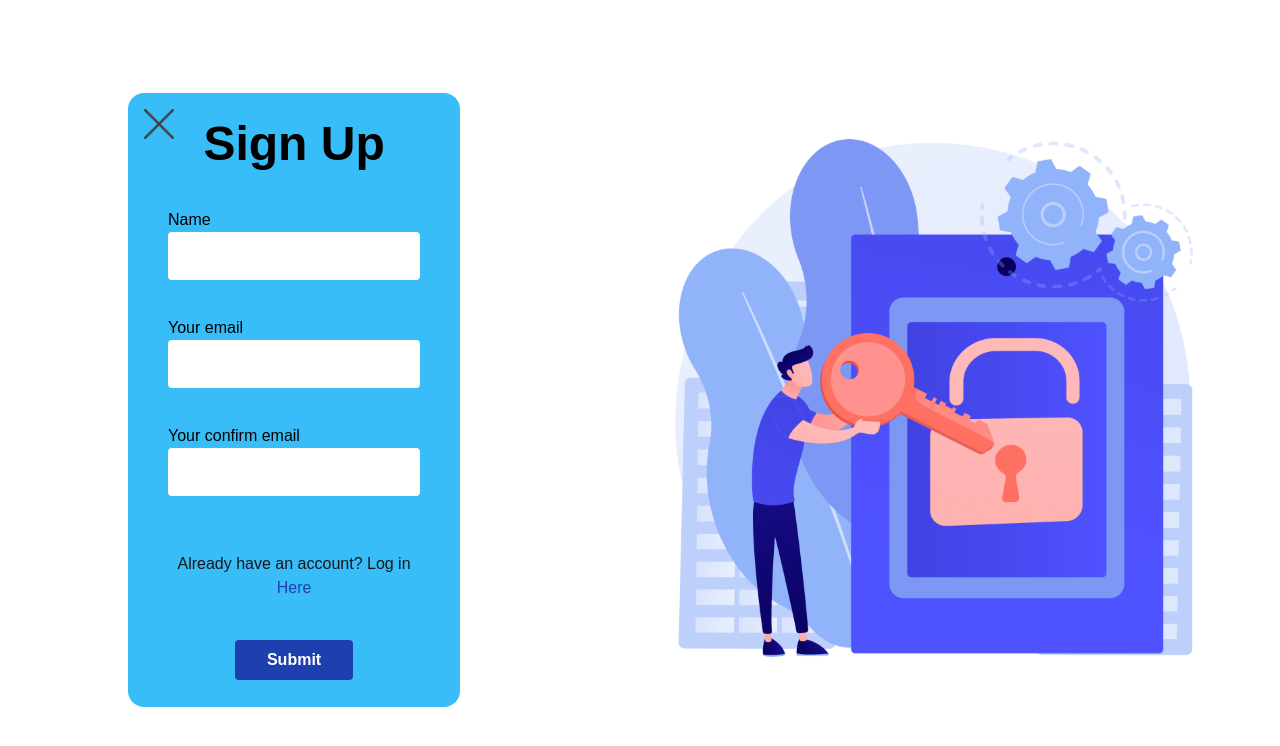
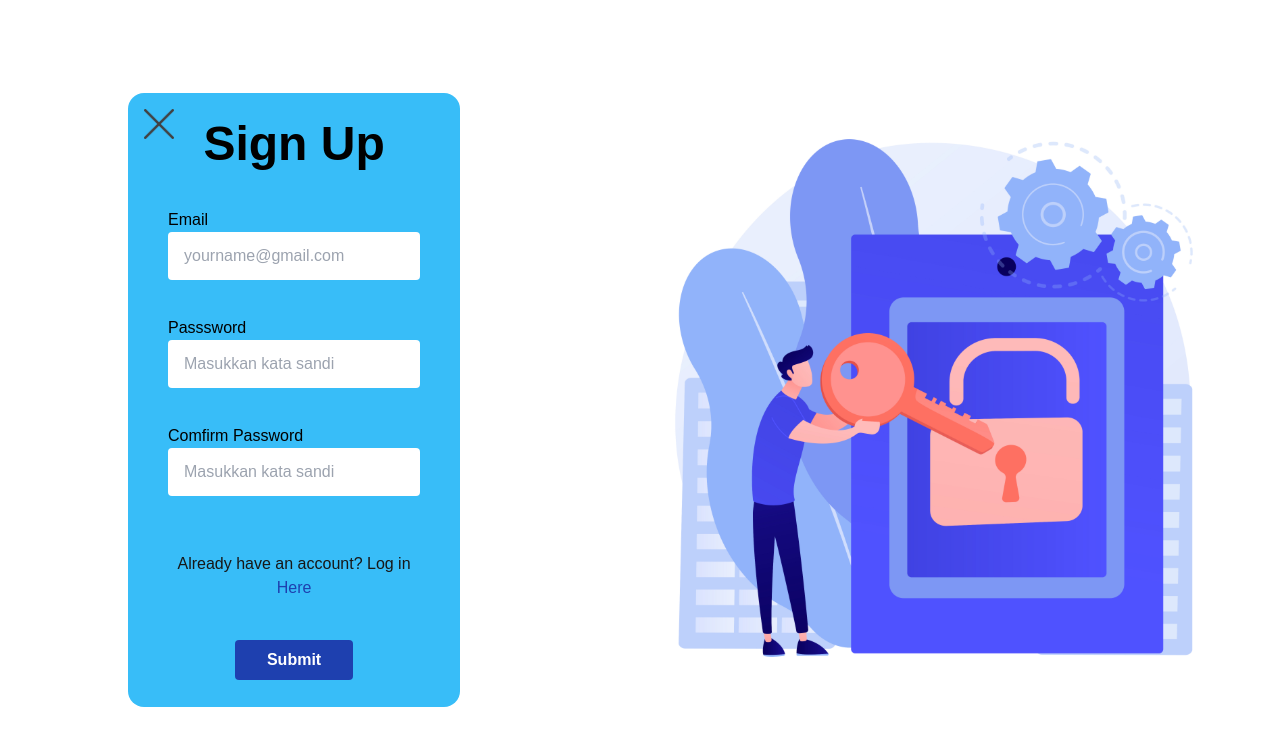
Before and after one commit to JyothiRadhaNanda/Dimata_Aiso, a Next.js app: page /component/signup_page/signup in a window 1280 px wide. Shown: the top 746 px of the page. Built offline with nearby package versions, Linux system fonts and the light colour scheme.

Commit message:
(update)
small update

```diff
--- a/src/pages/component/login_page/loginPage.tsx
+++ b/src/pages/component/login_page/loginPage.tsx
@@ -23,17 +23,17 @@ export default function loginPageSection() {
             Login
           </p>
           <div className="flex flex-col mb-10">
-            <p className="text-black text-start">Name</p>
+            <p className="text-black text-start">Email</p>
             <input
               className="rounded bg-white text-black py-3 px-4 w-full mb-4"
               type="email"
-              placeholder=""
+              placeholder="yourname@gmail.com"
             ></input>
-            <p className="text-black mt-5 text-start">Your email</p>
+            <p className="text-black mt-5 text-start">Password</p>
             <input
               className="rounded bg-white text-black py-3 px-4 w-full mb-4"
-              type="text"
-              placeholder=""
+              type="password"
+              placeholder="Masukkan kata sandi"
             ></input>
           </div>
           <div className="mb-10">
--- a/src/pages/component/signup_page/signup.tsx
+++ b/src/pages/component/signup_page/signup.tsx
@@ -22,23 +22,23 @@ export default function SignUpPageSection() {
             Sign Up
           </p>
           <div className="flex flex-col mb-10">
-            <p className="text-black text-start">Name</p>
+            <p className="text-black text-start">Email</p>
             <input
-              className="rounded bg-white text-white py-3 px-4 w-full mb-4"
+              className="rounded bg-white text-black py-3 px-4 w-full mb-4"
               type="email"
-              placeholder=""
+              placeholder="yourname@gmail.com"
             ></input>
-            <p className="text-black mt-5 text-start">Your email</p>
+            <p className="text-black mt-5 text-start">Passsword</p>
             <input
-              className="rounded bg-white py-3 px-4 w-full mb-4"
-              type="text"
-              placeholder=""
+              className="rounded bg-white py-3 text-black px-4 w-full mb-4"
+              type="password"
+              placeholder="Masukkan kata sandi"
             ></input>
-            <p className="text-black mt-5 text-start">Your confirm email</p>
+            <p className="text-black mt-5 text-start">Comfirm Password</p>
             <input
-              className="rounded bg-white py-3 px-4 w-full mb-4"
-              type="text"
-              placeholder=""
+              className="rounded bg-white text-black py-3 px-4 w-full mb-4"
+              type="password"
+              placeholder="Masukkan kata sandi"
             ></input>
           </div>
           <div className="mb-10">
```
